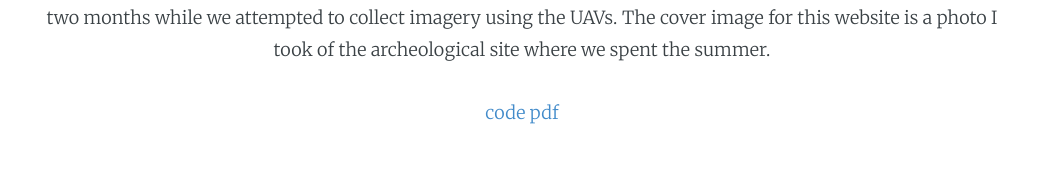
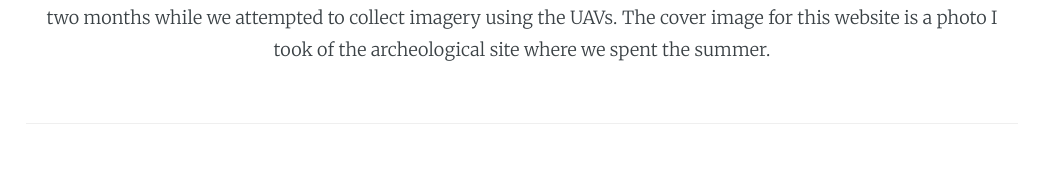
Before and after one commit to wulfebw/legacy.wulfebw.github.io, a Jekyll site: the page built from index.html, in a window 1280 px wide and 900 px high, scrolled down 4116 px. Shown: the part 712-897 px from the top of the window, without its empty margins (118-1161 px from the left). Built offline with Jekyll 4.4.1, drawn with Linux system fonts in a browser that asks for light colours; some web fonts are replaced; after the commit the page ends 4953 px from its top, so only the background shows below that.

Commit message:
remove bad links from uavs

```diff
--- a/_includes/main.md
+++ b/_includes/main.md
@@ -109,9 +109,4 @@ In this project, I analyzed a set of ~2,000 pairwise social encounters. Using th
 ### 3D Map Generation with Autnomous UAVs
 Our goal in this project was to develop a method for collecting imagery of archeological sites using autonomous UAVs, which could then be used to generate 3D mappings of those sites. We lived in a highland village in Peru for two months while we attempted to collect imagery using the UAVs. The cover image for this website is a photo I took of the archeological site where we spent the summer.
 
-<div>
-<a href="https://github.com/wulfebw/Independent_Study" class="md-link">code</a>
-<a href="{{ site.github.url }}/assets/IS_Final_Paper.pdf" class="md-link">pdf</a>
-</div>
-
 ---
```
